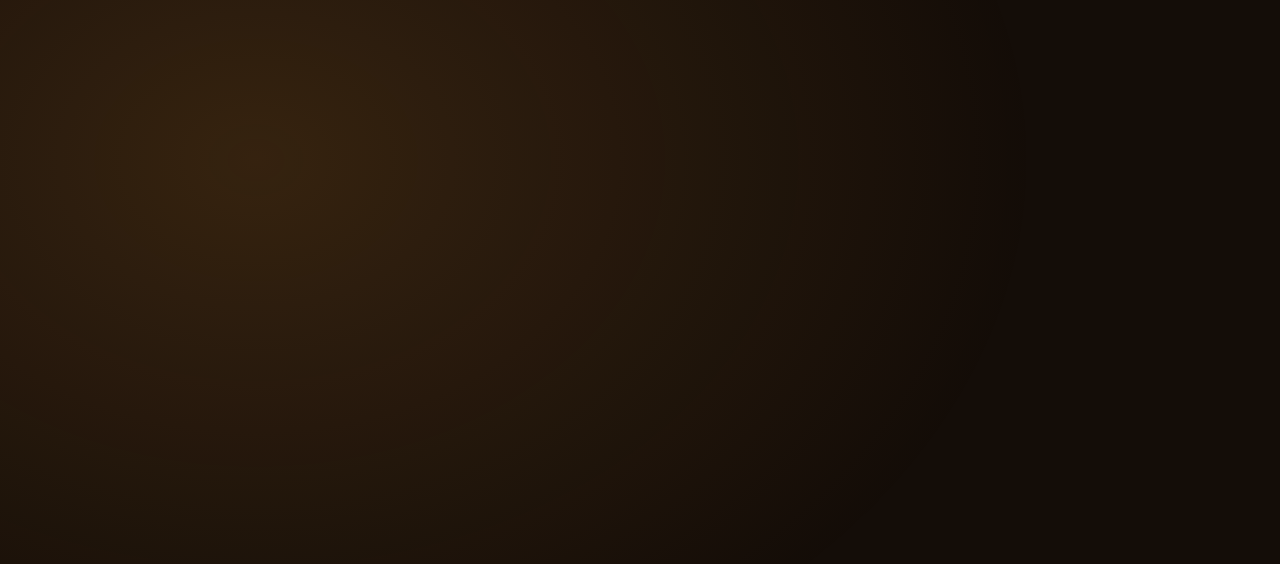
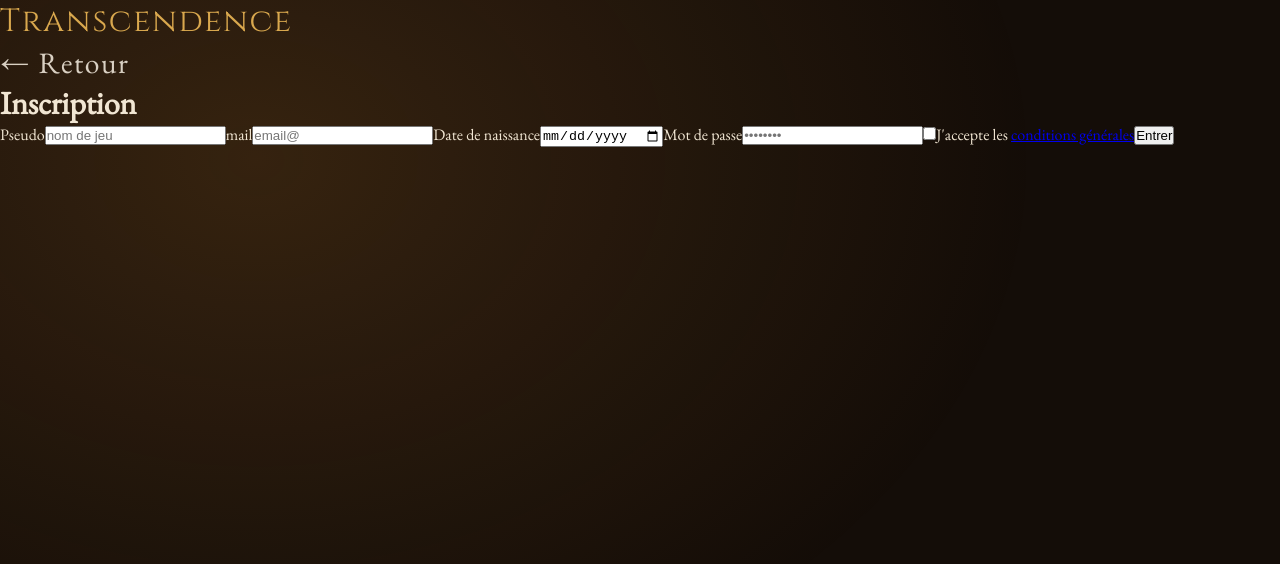
Before and after one commit to nawtam/ft_transcendence, a React (Vite) app in the folder frontend/: page /Registration in a window 1280 px wide. Before the commit this address had no page. Shown: the top 564 px of the page. Built offline with nearby package versions, Linux system fonts and the light colour scheme.

Commit message:
structure registration page

```diff
--- a/frontend/src/App.tsx
+++ b/frontend/src/App.tsx
@@ -8,7 +8,7 @@ function App() {
     <Routes>
       <Route path="/" element={<Home />} />
       <Route path="/connexion" element={<Connexion />} />
-      <Route path="/sub" element={<Registration />} />
+      <Route path="/Registration" element={<Registration />} />
     </Routes>
   )
 }
--- a/frontend/src/css/Connexion.css
+++ b/frontend/src/css/Connexion.css
@@ -133,13 +133,13 @@
   transform: scale(1.02);
 }
 
-.sub {
+.Registration {
   display: block;
   text-align: center;
   font-size: 1.3rem;
 }
 
-.sub-link {
+.Registration-link {
 color: var(--color-gold);
   text-decoration: underline;
   cursor: pointer;
--- a/frontend/src/pages/Connexion.tsx
+++ b/frontend/src/pages/Connexion.tsx
@@ -25,8 +25,8 @@ function Connexion ()
         <button className="btn-entrer" type="submit">Entrer</button>
         </form>
 
-        <p className="sub">
-    Nouveau parmi nous ? <Link to="/sub" className="sub-link">Créer un compte</Link>
+        <p className="Registration">
+    Nouveau parmi nous ? <Link to="/Registration" className="Registration-link">Créer un compte</Link>
         </p>
       </main>
     </div>
--- a/frontend/src/pages/Registration.tsx
+++ b/frontend/src/pages/Registration.tsx
@@ -0,0 +1,36 @@
+import { Link } from 'react-router-dom'
+import '../css/Registration.css'
+
+function Registration() {
+  return (
+    <div>
+    <span className="Transcendence">Transcendence</span>
+    <Link to="/Connexion" className="btn-retour">← Retour</Link>
+
+    <h1>Inscription</h1>
+    <form className="reg-form">
+        <span className="reg-pseudo">Pseudo</span>
+        <input type="text" placeholder="nom de jeu" />
+
+        <span className="reg-mail">mail</span>
+        <input type="text" placeholder="email@" />
+
+        <span className="reg-dob">Date de naissance</span>
+        <input type="date" />
+
+        <span className="reg-mdp">Mot de passe</span>
+        <input type="password" placeholder="••••••••" />
+        <label className="reg-cgu">
+
+        <input type="checkbox" required />
+        J'accepte les <a href="#">conditions générales</a>
+        </label>
+
+        <button className="btn-reg-entrer" type="submit">Entrer</button>
+     </form>
+    </div>
+
+  )
+}
+
+export default Registration
```
Also changed, not shown: frontend/src/pages/registration.tsx (deleted, +0 -36 lines), frontend/src/css/Registration.css (added).
